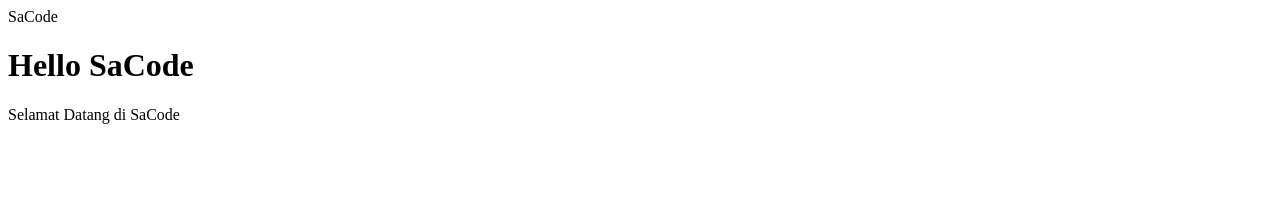
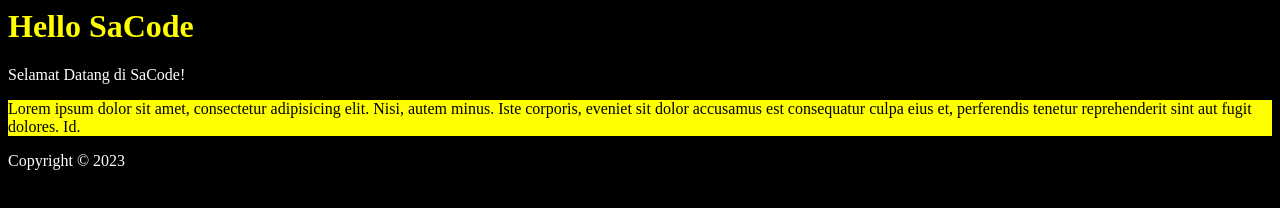
Before and after one commit to adrianoaffar/sacode-laravel-day-02, a plain HTML site: page index.html in a window 1280 px wide. Drawn offline with Linux system fonts and the light colour scheme.

Commit message:
Updated: index.html

```diff
--- a/index.html
+++ b/index.html
@@ -1,9 +1,29 @@
 <html>
   <head>
-    <tittle> SaCode</tittle>
-    <body>
-      <h1>Hello SaCode</h1>
-      <p>Selamat Datang di SaCode</p>
+    <title> SaCode</title>
+
+    <style>
+      .bg-yellow{
+        background-color: yellow;
+      }
+      .text-yellow{
+        color: yellow;
+      }
+      .text-black{
+        color: black;
+      }
+    </style>
+
+    <body style="background-color: black; color: white;">
+      <h1 class="text-yellow">Hello SaCode</h1>
+      <p>Selamat Datang di SaCode!</p>
+
+      <div class="bg-yellow">
+        <p class="text-black">Lorem ipsum dolor sit amet, consectetur adipisicing elit. Nisi, autem minus. Iste corporis, eveniet sit dolor accusamus est consequatur culpa eius et, perferendis tenetur reprehenderit sint aut fugit dolores. Id.</p>
+      </div>
+
+      <p>Copyright &copy; 2023</p>
+
     </body>
   </head>
 </html>
```
